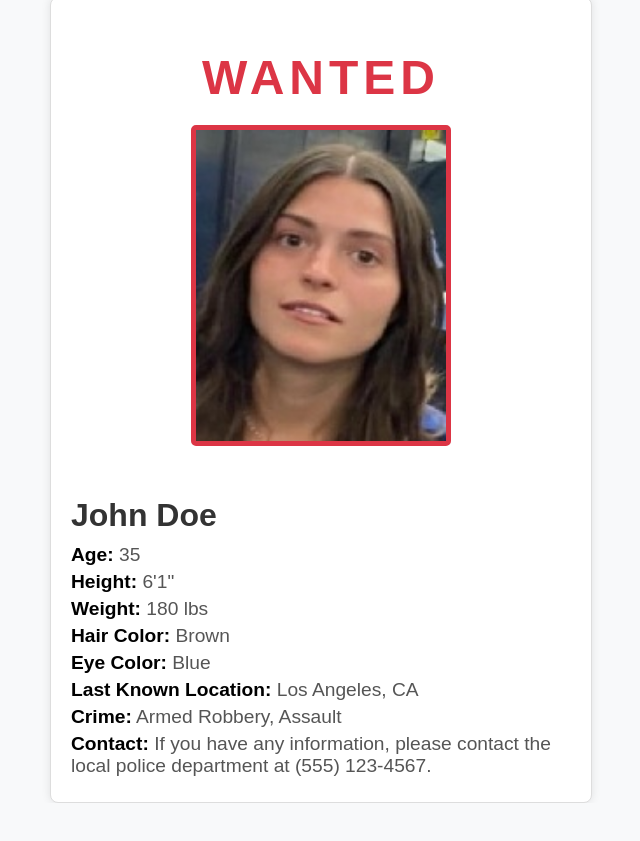
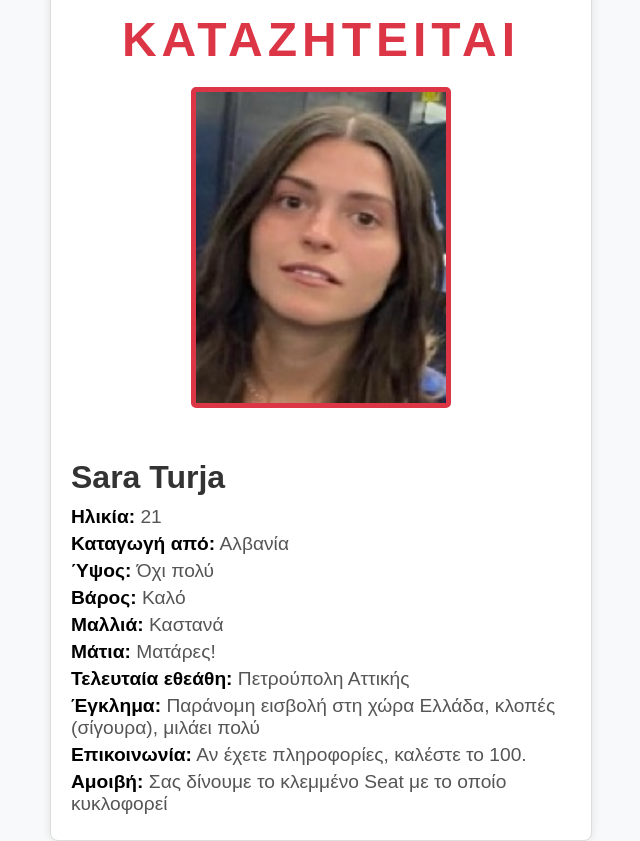
Before and after one commit to NickGkiokas/Wanted, a plain HTML site: page index.html in a window 1280 px wide. Shown: the whole page, without its empty margins (319-959 px from the left). Before the commit the page ends 803 px from the top, so only its background shows below. Drawn offline with Linux system fonts and the light colour scheme.

Commit message:
Update index.html

```diff
--- a/index.html
+++ b/index.html
@@ -3,25 +3,27 @@
 <head>
     <meta charset="UTF-8">
     <meta name="viewport" content="width=device-width, initial-scale=1.0">
-    <title>Wanted</title>
+    <title>ΕΛΑΣ ΕΝΤΑΛΜΑ</title>
     <link rel="stylesheet" href="styles.css">
 </head>
 <body>
     <div class="wanted-container">
-        <h1>Wanted</h1>
+        <h1>ΚΑΤΑΖΗΤΕΙΤΑΙ</h1>
         <div class="photo-container">
             <img src="criminal.jpg" alt="Criminal Photo">
         </div>
         <div class="info-container">
-            <h2>John Doe</h2>
-            <p><strong>Age:</strong> 35</p>
-            <p><strong>Height:</strong> 6'1"</p>
-            <p><strong>Weight:</strong> 180 lbs</p>
-            <p><strong>Hair Color:</strong> Brown</p>
-            <p><strong>Eye Color:</strong> Blue</p>
-            <p><strong>Last Known Location:</strong> Los Angeles, CA</p>
-            <p><strong>Crime:</strong> Armed Robbery, Assault</p>
-            <p><strong>Contact:</strong> If you have any information, please contact the local police department at (555) 123-4567.</p>
+            <h2>Sara Turja</h2>
+            <p><strong>Ηλικία:</strong> 21</p>
+            <p><strong>Καταγωγή από:</strong> Αλβανία</p>
+            <p><strong>Ύψος:</strong> Όχι πολύ</p>
+            <p><strong>Βάρος:</strong> Καλό</p>
+            <p><strong>Μαλλιά:</strong> Καστανά</p>
+            <p><strong>Μάτια:</strong> Ματάρες!</p>
+            <p><strong>Τελευταία εθεάθη:</strong> Πετρούπολη Αττικής</p>
+            <p><strong>Έγκλημα:</strong> Παράνομη εισβολή στη χώρα Ελλάδα, κλοπές (σίγουρα), μιλάει πολύ</p>
+            <p><strong>Επικοινωνία:</strong> Αν έχετε πληροφορίες, καλέστε το 100.</p>
+            <p><strong>Αμοιβή:</strong> Σας δίνουμε το κλεμμένο Seat με το οποίο κυκλοφορεί</p>
         </div>
     </div>
 </body>
```
